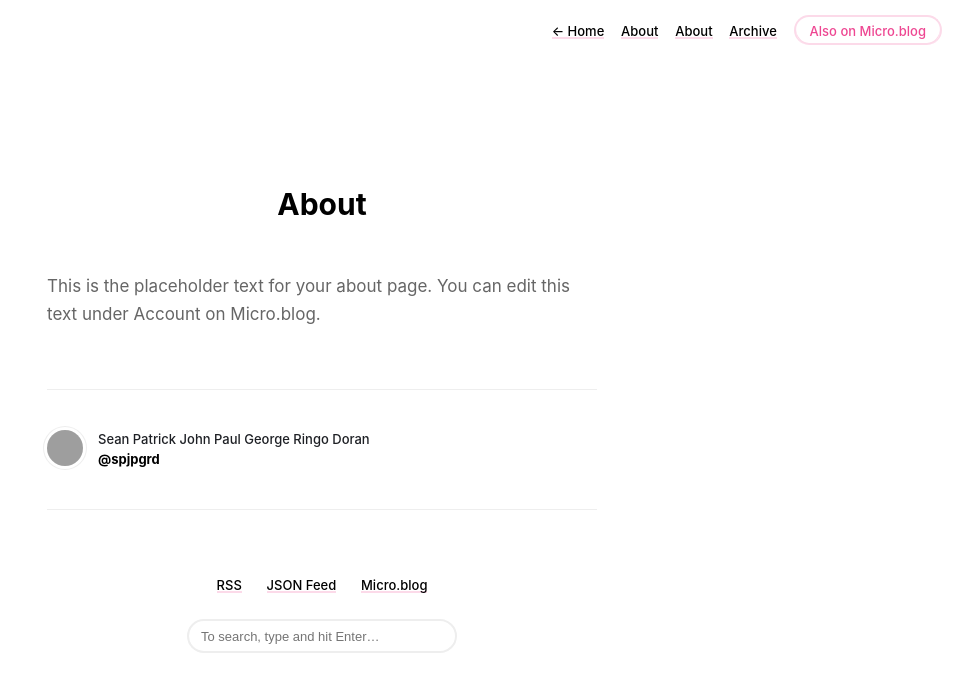
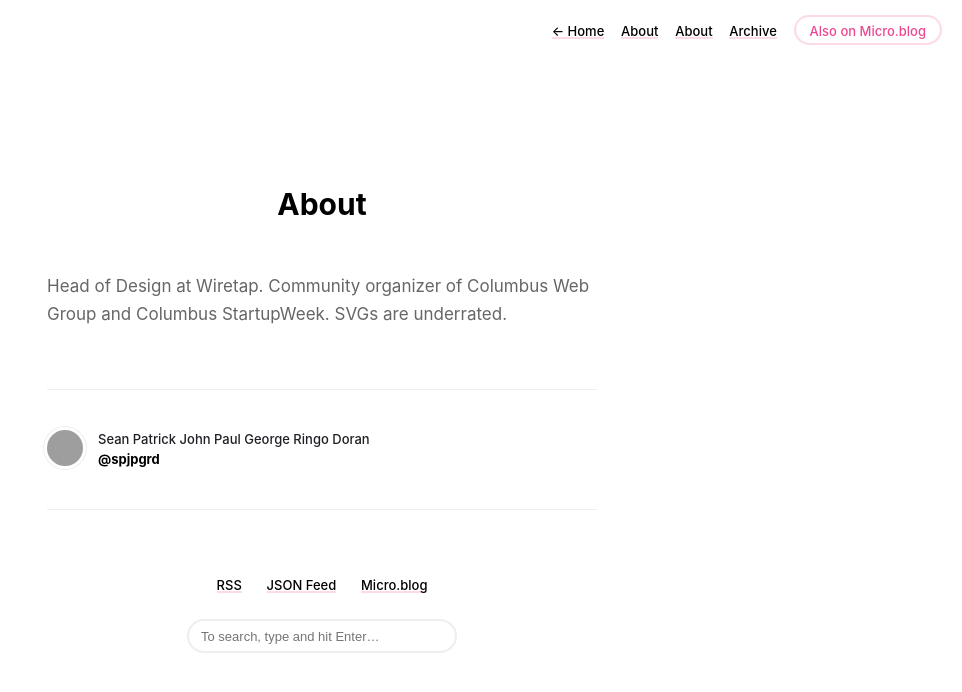
Before and after one commit to SPJPGRD/spjpgrd.github.io, a Jekyll site: the page built from about.md, in a window 1280 px wide. Shown: the top 692 px of the page, without its empty margins (318-1280 px from the left). Built offline with Jekyll 4.4.1, drawn with Linux system fonts in a browser that asks for light colours; grey boxes are pictures that could not be loaded.

Commit message:
Mirroring from Micro.blog.

```diff
--- a/about.md
+++ b/about.md
@@ -4,4 +4,4 @@ title: About
 permalink: /about/
 order: -1
 ---
-This is the placeholder text for your about page. You can edit this text under Account on Micro.blog.
+Head of Design at Wiretap. Community organizer of Columbus Web Group and Columbus StartupWeek. SVGs are underrated.
```
